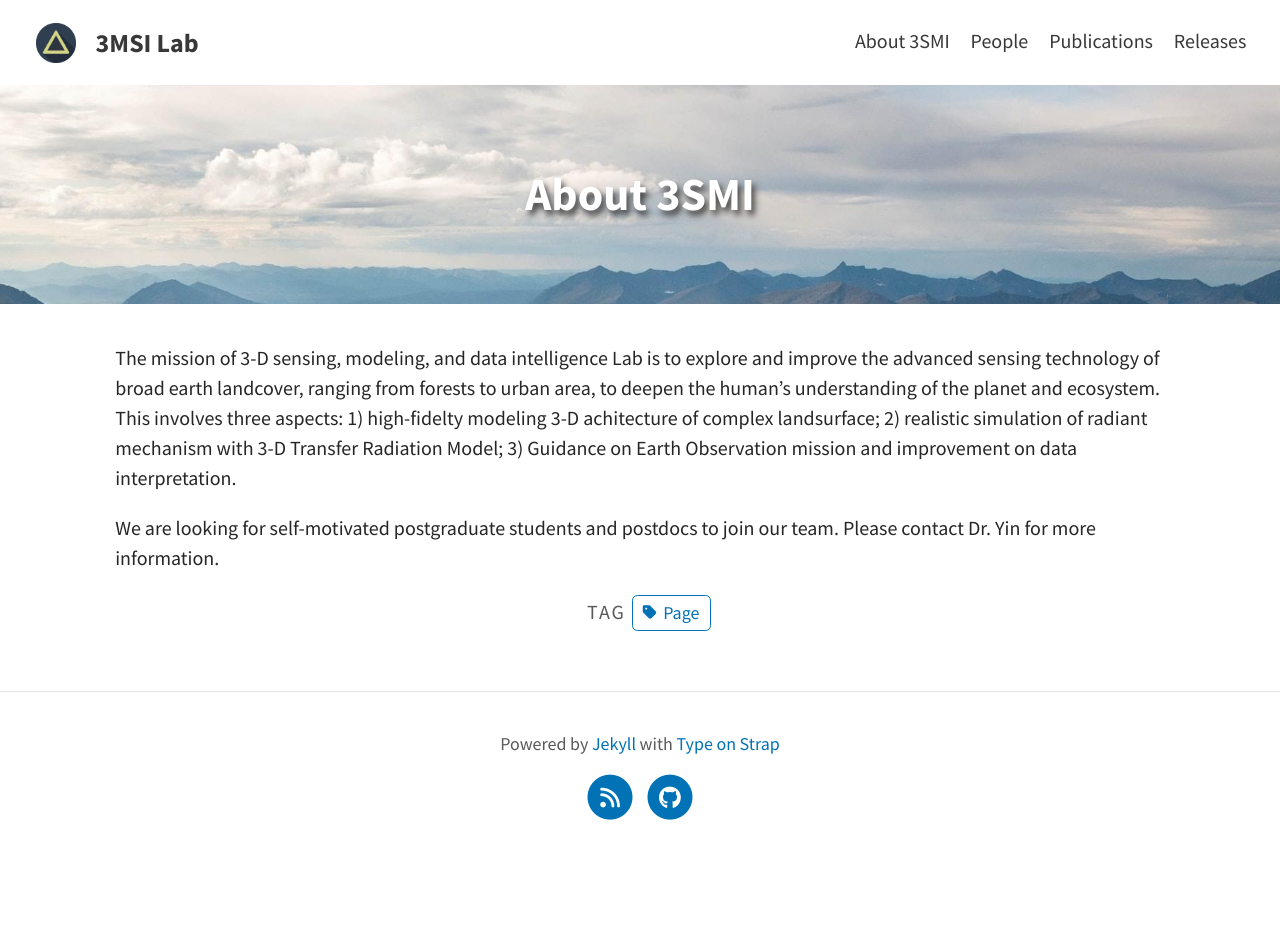
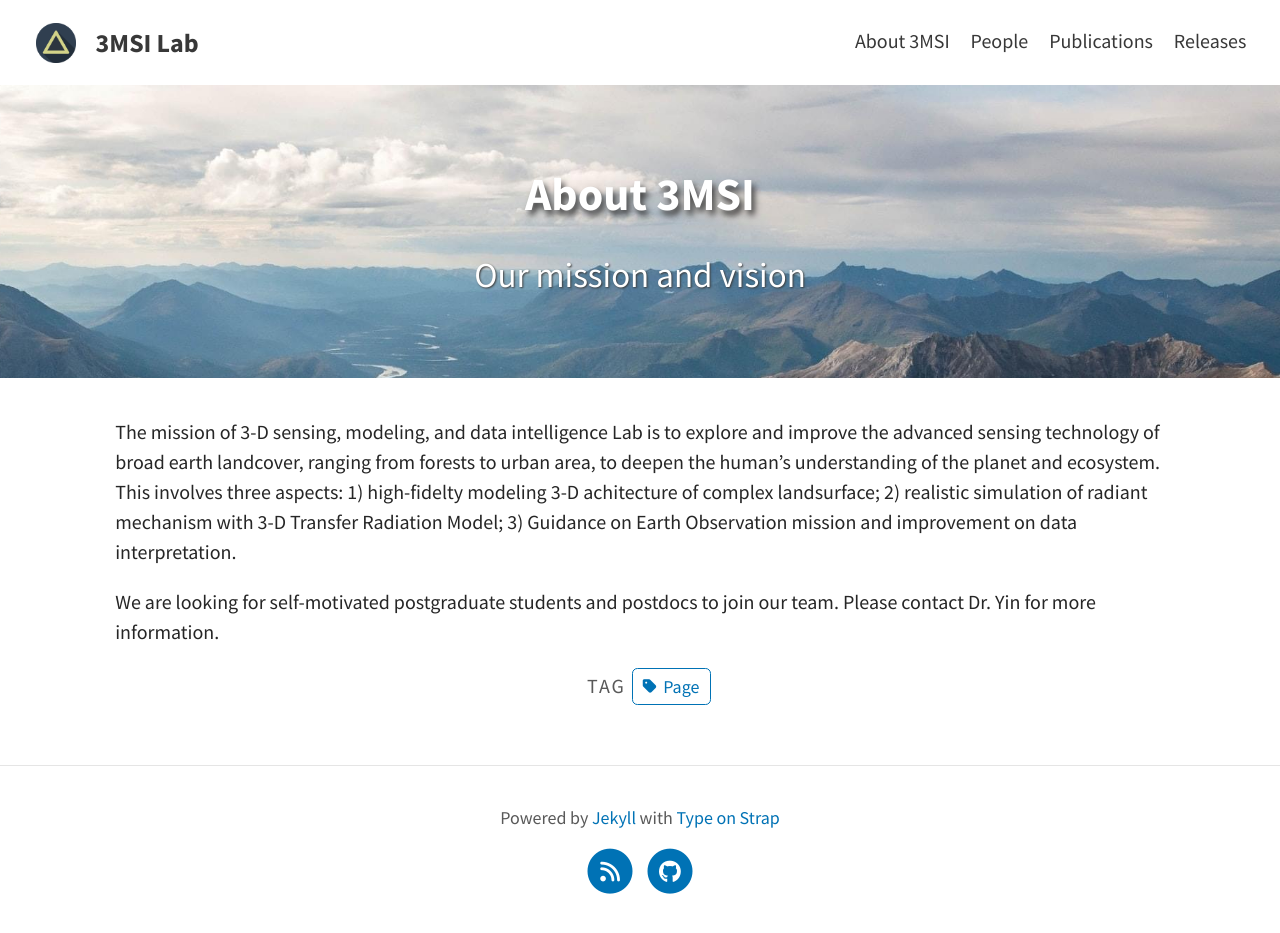
Before and after one commit to ZhouCailin/yinlab, a Jekyll site: the page built from pages/about.md, in a window 1280 px wide. Built offline with Jekyll 4.4.1, drawn with Linux system fonts in a browser that asks for light colours; a script that is not in the unit is left out; before the commit the page ends 900 px from its top, so only the background shows below that.

Commit message:
Update about.md

```diff
--- a/pages/about.md
+++ b/pages/about.md
@@ -1,6 +1,7 @@
 ---
 layout: page
-title: About 3SMI
+title: About 3MSI
+subtitle: Our mission and vision
 permalink: /about/
 feature-img: "assets/img/pexels/travel.jpeg"
 tags: [Page]
```
